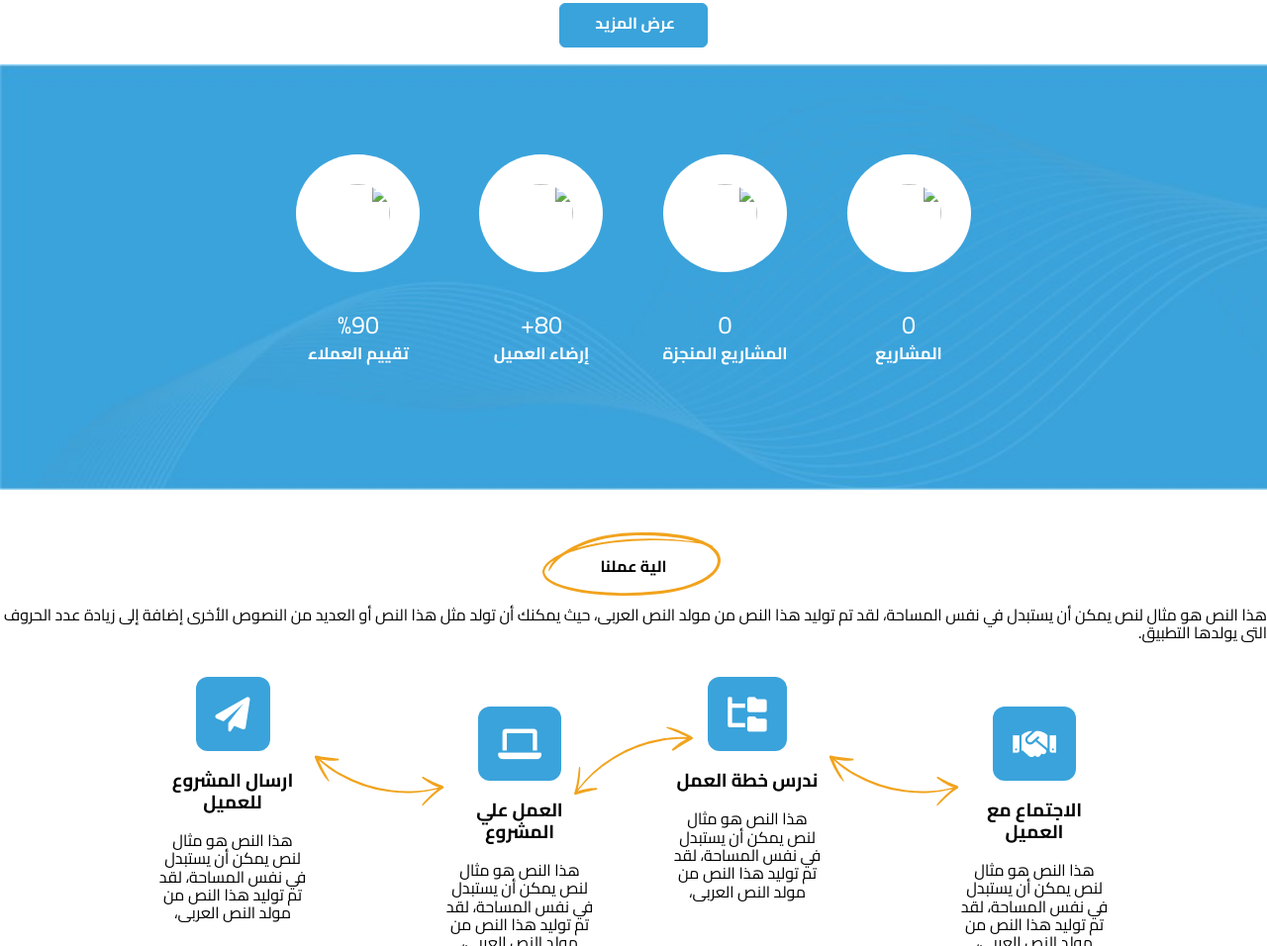
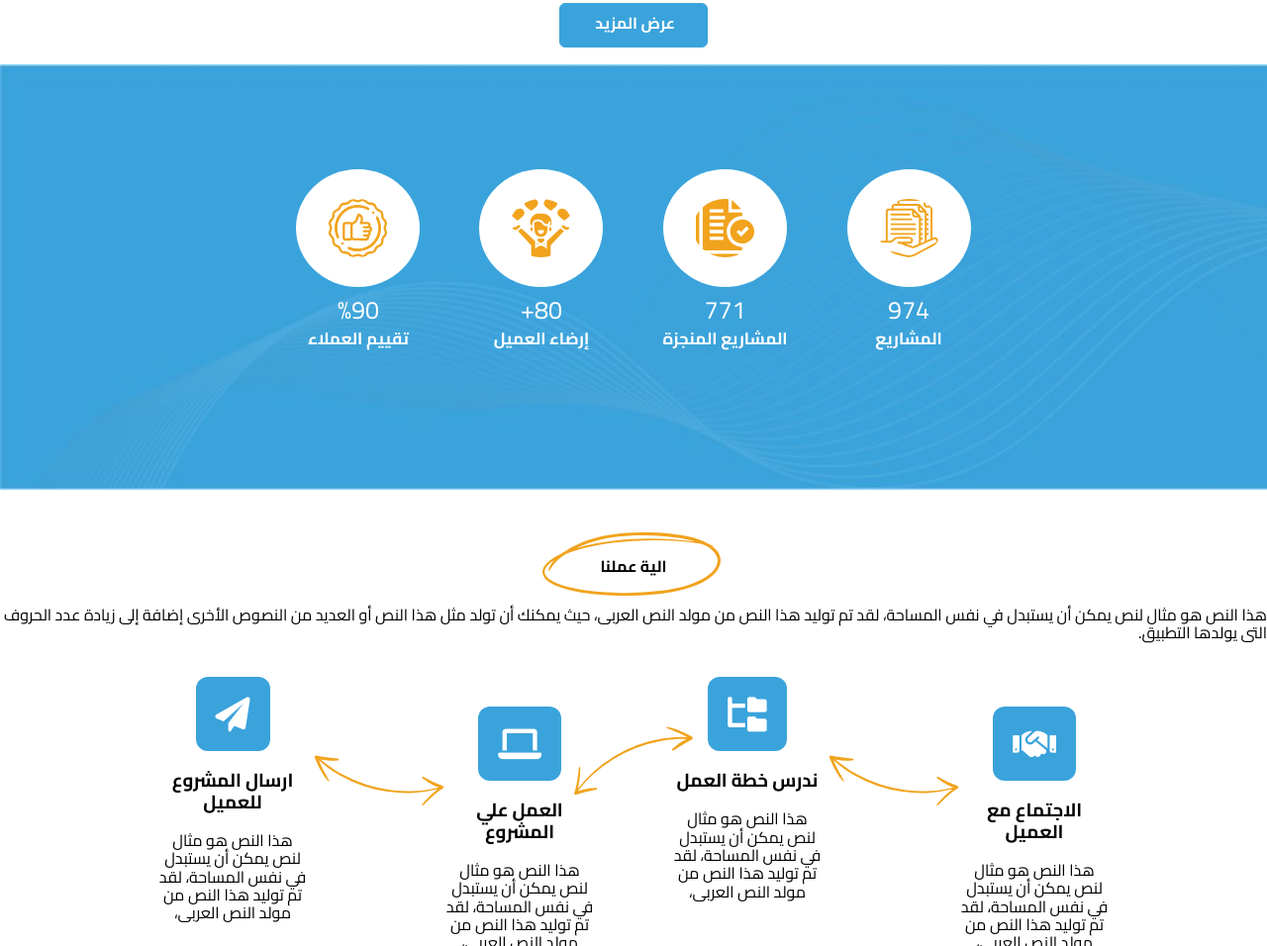
Before and after one commit to Karimatif33/HimatAlmunjaz, a plain HTML site: page index.html in a window 1280 px wide. Shown: the part 2739-3695 px from the top of the page at 99% size. Drawn offline with nearby package versions, Linux system fonts and the light colour scheme; the site is published under a folder, as on GitHub Pages, so addresses that start at the root find nothing.

Commit message:
Update index.html
A

```diff
--- a/index.html
+++ b/index.html
@@ -13,7 +13,7 @@
     rel="stylesheet" />
   <link href="https://unpkg.com/boxicons@2.1.1/css/boxicons.min.css" rel="stylesheet" />
   <link rel="stylesheet" href="style.css" />
-  <script defer src="/js/script.js"></script>
+  <script defer src="js/script.js"></script>
   <title>Himat Almunjaz</title>
 </head>
 <body>
@@ -120,22 +120,22 @@
   <section class="our-project">
     <div  class="nums">
     <div>
-      <i><img src="/img/icon/icon-4.svg" alt=""></i>
+      <i><img src="img/icon/icon-4.svg" alt=""></i>
      <div class="num" data-goal="1200">0</div>
       <h6>المشاريع</h4>
     </div>
     <div>
-      <i><img src="/img/icon/icon-5.svg" alt=""></i>
+      <i><img src="img/icon/icon-5.svg" alt=""></i>
      <div class="num" data-goal="950">0</div>
       <h6>المشاريع المنجزة</h6>
     </div>
     <div>
-      <i><img src="/img/icon/icon-6.svg" alt=""></i>
+      <i><img src="img/icon/icon-6.svg" alt=""></i>
      <div class="nm" data-goal="80">80+</div>
       <h6>إرضاء العميل</h6>
     </div>
     <div>
-      <i><img src="/img/icon/icon-7.svg" alt=""></i>
+      <i><img src="img/icon/icon-7.svg" alt=""></i>
       <div class="nm" data-goal="90">%90</div>
       <h6>تقييم العملاء</h6>
     </div>
```
